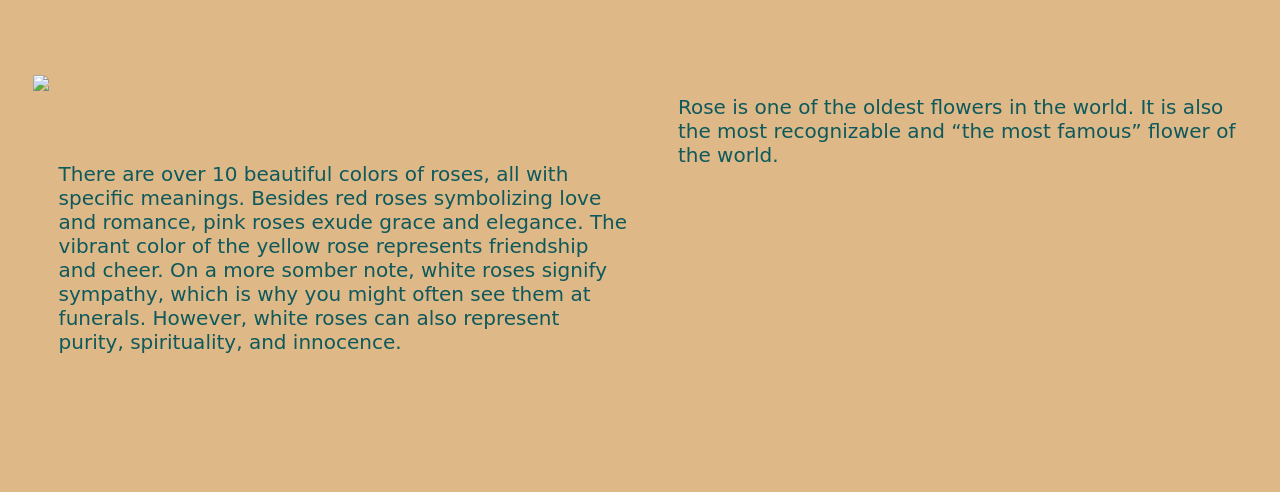
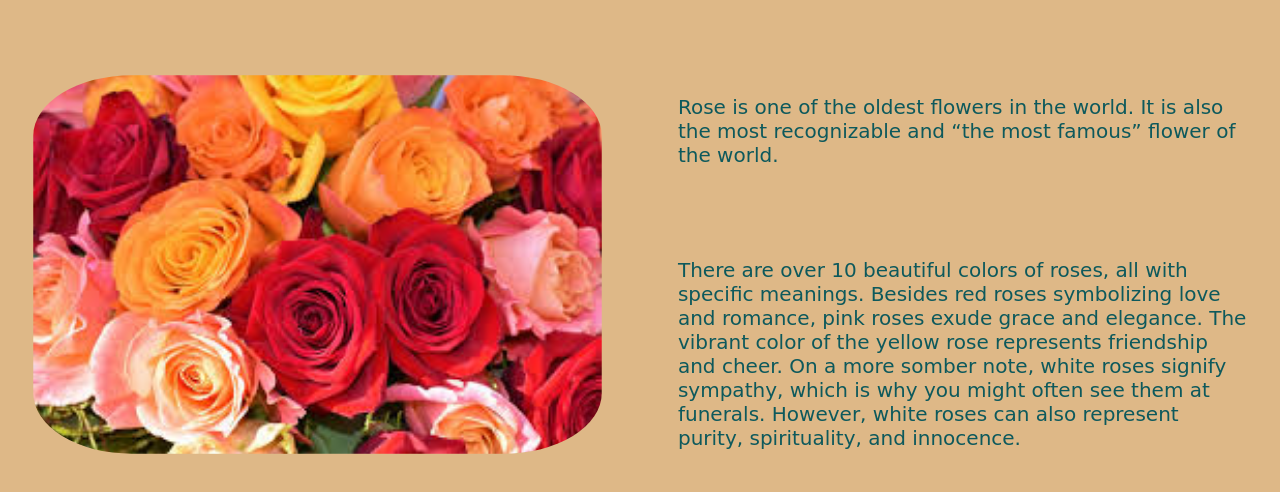
Before and after one commit to sapphireCodes/Flowers, a plain HTML site: page rose.html in a window 1280 px wide. Shown: the part 150-642 px from the top of the page. Drawn offline with Linux system fonts and the light colour scheme.

Commit message:
Update rose.html

```diff
--- a/rose.html
+++ b/rose.html
@@ -6,7 +6,7 @@
     </head>
     <body>
         <h1>Rose</h1>
-        <img src="Images/rose.jpg"/>
+        <img src="rose.jpg"/>
         <p>Rose is one of the oldest flowers in the world. It is also the most recognizable and “the most famous” flower of the world.</p>
         <p>There are over 10 beautiful colors of roses, all with specific meanings. Besides red roses symbolizing love and romance, pink roses exude grace and elegance. The vibrant color of the yellow rose represents friendship and cheer. On a more somber note, white roses signify sympathy, which is why you might often see them at funerals. However, white roses can also represent purity, spirituality, and innocence.</p>
     </body>
```
